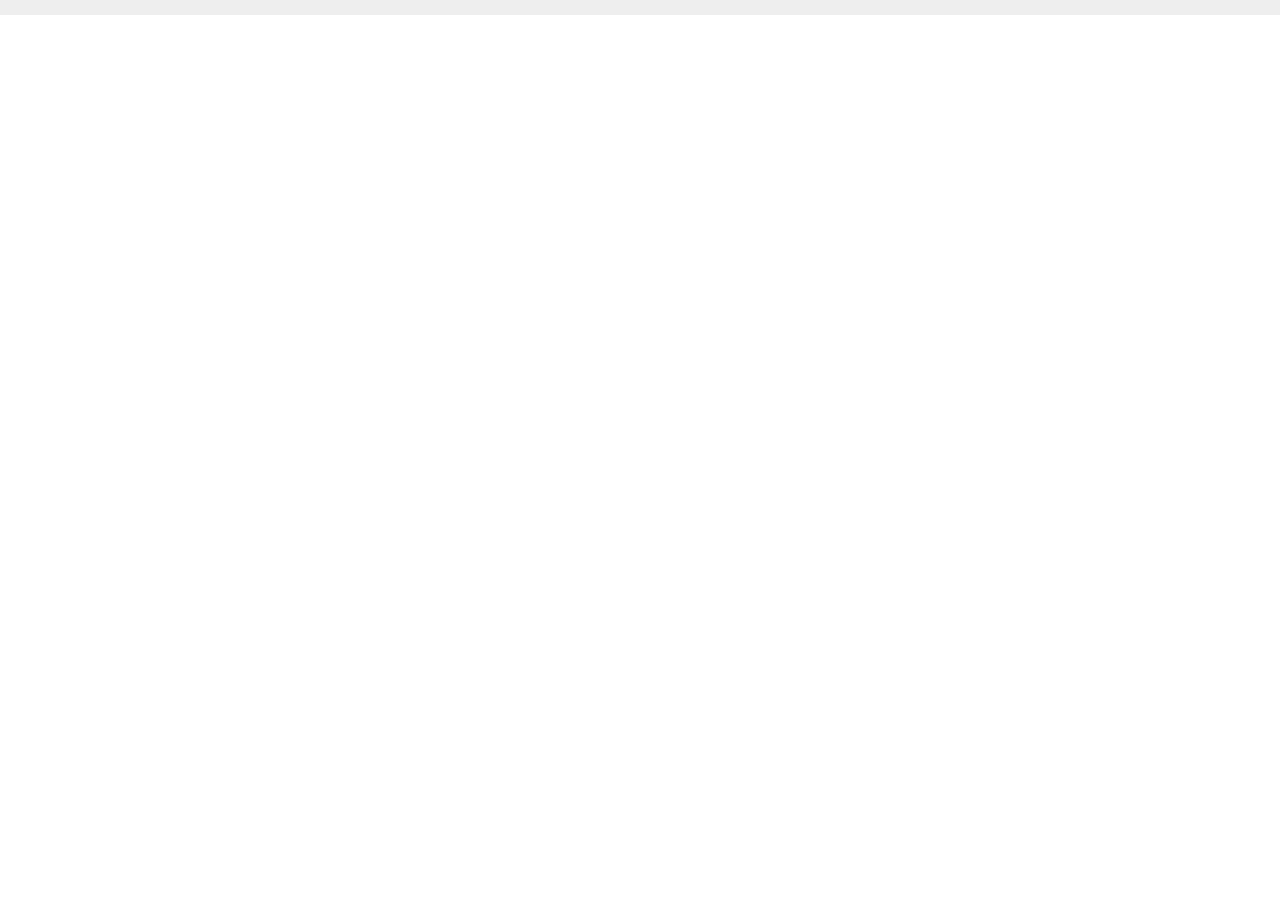
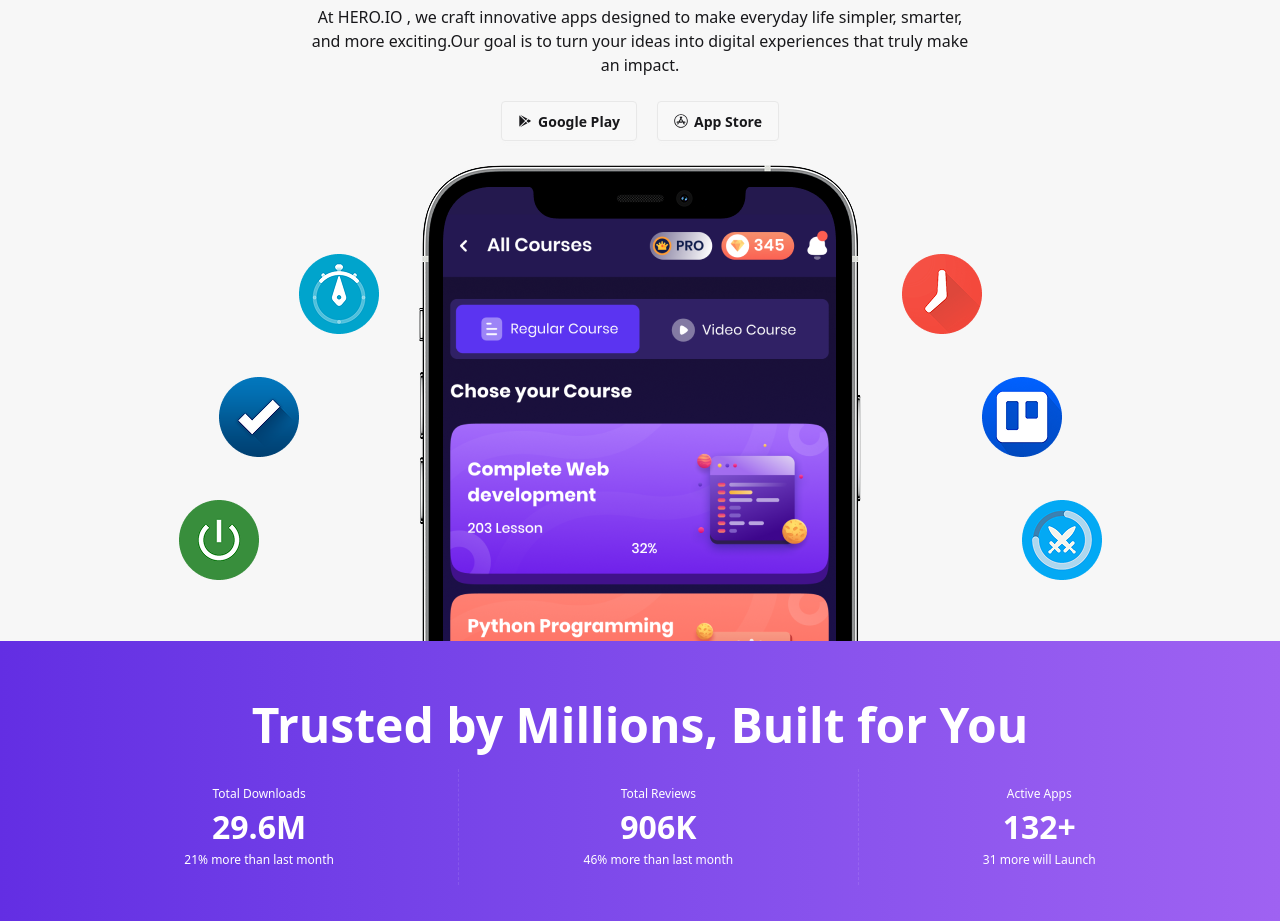
Before and after one commit to ahasana-ncs13/A08-Hero-Apps, a React (Vite) app: page / in a window 1280 px wide. Shown: the part 291-1212 px from the top of the page. Before the commit the page ends 800 px from the top, so only its background shows below. Built offline with nearby package versions, Linux system fonts and the light colour scheme.

Commit message:
Added banner

```diff
--- a/src/Pages/Home/Home.jsx
+++ b/src/Pages/Home/Home.jsx
@@ -1,10 +1,10 @@
 import React from 'react';
+import Banner from '../../component/Banner/Banner';
 
 const Home = () => {
     return (
-        <div>
+      <Banner></Banner>
 
-        </div>
     );
 };
 
--- /dev/null
+++ b/src/component/Banner/Banner.jsx
@@ -0,0 +1,52 @@
+import React from 'react';
+import { IoLogoGooglePlaystore } from "react-icons/io5";
+import { FaAppStore } from "react-icons/fa";
+import heroImg from '../../assets/hero.png'
+
+const Banner = () => {
+    return (
+        <div>
+            <div className="hero bg-[#d2d2d230] ">
+  <div className="hero-content text-center p-0">
+    <div className="pt-25">
+      <h1 className="text-5xl font-bold max-w-md mx-auto ">We Build <span className=' text-[#9F62F2]'> Productive</span> Apps</h1>
+      <p className="py-6  max-w-2xl mx-auto">
+       At HERO.IO , we craft innovative apps designed to make everyday life simpler, smarter, and more exciting.Our goal is to turn your ideas into digital experiences that truly make an impact.
+      </p>
+     <div className="pb-6">
+         <button className="btn  mr-5"><IoLogoGooglePlaystore />Google Play</button>
+      <button className="btn "><FaAppStore />App Store</button>
+     </div>
+     <img src={heroImg} alt="" />
+    </div>
+
+  </div>
+</div>
+
+<div className="bg-linear-to-r from-[#632EE3] to-[#9F62F2] text-white p-15">
+    <h1 className='text-5xl font-bold text-center mb-5'>Trusted by Millions, Built for You</h1>
+<div className="stats stats-vertical lg:stats-horizontal   w-full text-center">
+  <div className="stat">
+    <div className="stat-title text-white">Total Downloads</div>
+    <div className="stat-value">29.6M</div>
+    <div className="stat-desc text-white">21% more than last month</div>
+  </div>
+
+  <div className="stat">
+    <div className="stat-title text-white">Total Reviews</div>
+    <div className="stat-value">906K</div>
+    <div className="stat-desc text-white">46% more than last month</div>
+  </div>
+
+  <div className="stat">
+    <div className="stat-title text-white">Active Apps</div>
+    <div className="stat-value text-white">132+</div>
+    <div className="stat-desc text-white">31 more will Launch</div>
+  </div>
+</div>
+</div>
+        </div>
+    );
+};
+
+export default Banner;
--- a/src/routes/Routes.jsx
+++ b/src/routes/Routes.jsx
@@ -9,7 +9,8 @@ import Home from '../Pages/Home/Home';
     Component: Root,
     children : [
         {
-            path:'/home',
+            index : true,
+            path:'/',
             Component : Home,
         }
     ]
```
